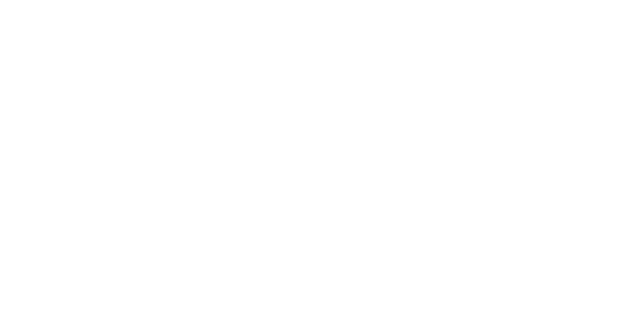
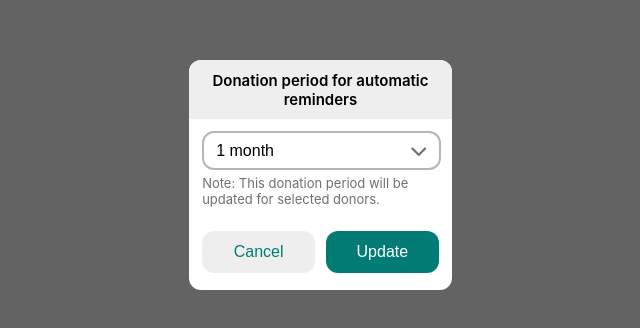
Before and after one commit to lavish-jhamb/ngo-private, a React (Create React App) app: page /donor-popup in a window 1280 px wide. Before the commit this address had no page. Shown: the part 204-532 px from the top of the page, without its empty margins (3-643 px from the left). Built offline with nearby package versions, Linux system fonts and the light colour scheme.

Commit message:
donor Popup

```diff
--- a/src/App.js
+++ b/src/App.js
@@ -2,6 +2,7 @@
 import { Routes, Route, Navigate } from "react-router-dom";
 import WelcomePage from "./Views/Page/Auth/Welcome/Index";
 import router from "./Config/Router/Router";
+import DonorPopup from "./Views/Page/Dashboard/Donors/Popup/Index";
 
 function App() {
   const [flag, setFlag] = useState(false);
@@ -16,12 +17,16 @@
   }, [flag]);
 
   return (
-      <Routes>
-        <Route path="/" element={!flag ? <WelcomePage /> : <Navigate replace to="/login" />} />
-        {router.map((route) => (
-          <Route key={route.id} path={route.path} element={route.element} />
-        ))}
-      </Routes>
+    <Routes>
+      <Route path="/donor-popup" element={<DonorPopup />} />
+      <Route
+        path="/"
+        element={!flag ? <WelcomePage /> : <Navigate replace to="/login" />}
+      />
+      {router.map((route) => (
+        <Route key={route.id} path={route.path} element={route.element} />
+      ))}
+    </Routes>
   );
 }
 
--- a/src/Components/Card/Index.jsx
+++ b/src/Components/Card/Index.jsx
@@ -1,7 +1,21 @@
-import React from "react";
+import React, { useState } from "react";
+import DonorPopup from "../../Views/Page/Dashboard/Donors/Popup/Index";
 import Style from "./Index.module.css";
 
 function Card({ donor }) {
+  const [popup, setPopup] = useState(false);
+
+  const togglePopup = ()=> {
+    setPopup(!popup);
+  }
+
+  if (popup) {
+    document.body.style.overflow='hidden';
+  }
+  else {
+    document.body.style.overflow='visible';
+  }
+
   return (
     <div className={Style.cardWrapper}>
       <div className={Style.cards}>
@@ -11,7 +25,8 @@
             <i className="fa-solid fa-phone"></i>
             <span>{donor.phone}</span>
           </div>
-          <button>Send Reminder</button>
+          <button onClick={togglePopup}>Send Reminder</button>
+          {popup && <DonorPopup togglePopup={togglePopup} />}
         </div>
       </div>
       <div className={Style.donationDetails}>
--- a/src/Components/Card/Index.module.css
+++ b/src/Components/Card/Index.module.css
@@ -3,7 +3,10 @@
   background-color: #f3f3f3;
   overflow: hidden;
   margin: 15px 0;
-  /* height: 105px; */
+}
+
+.popupZindex{
+  z-index: -1;
 }
 
 .cards > h6 {
--- a/src/Views/Page/Dashboard/Donors/Index.jsx
+++ b/src/Views/Page/Dashboard/Donors/Index.jsx
@@ -1,5 +1,5 @@
 import React from "react";
-import "./Index.css";
+import Style from "./Index.module.css";
 import Card from "../../../../Components/Card/Index";
 import MenubarLayout from "../../../Layout/Menubar/Main";
 import {Link} from "react-router-dom";
@@ -61,10 +61,10 @@
     return (
         <>
             <MenubarLayout>
-                <div className="donors">
+                <div className={Style.donors}>
                     <h4>Manage Donors</h4>
-                    <div className="search-bar">
-                        <div className="search">
+                    <div className={Style.searchBar}>
+                        <div className={Style.search}>
                             <i className="fa-solid fa-magnifying-glass"></i>
                             <input type="text" placeholder="Search by name, phone"/>
                         </div>
--- a/src/Views/Page/Dashboard/Donors/Index.css
+++ b/src/Views/Page/Dashboard/Donors/Index.module.css
@@ -9,14 +9,14 @@
   font-weight: 600;
 }
 
-.search-bar {
+.searchBar {
   display: flex;
   justify-content: space-between;
   align-items: center;
   margin: 1.2rem 0;
 }
 
-.search-bar > i {
+.searchBar > i {
   border: solid 2px var(--placeholder);
   width: 39px;
   height: 39px;
--- /dev/null
+++ b/src/Views/Page/Dashboard/Donors/Popup/Index.jsx
@@ -0,0 +1,44 @@
+import React from "react";
+import Style from "./Index.module.css";
+
+function DonorPopup(props) {
+
+  const handleSubmit = () =>{
+    props.togglePopup();
+  }
+
+  return (
+    <>
+      <div onClick={props.togglePopup} className={Style.reminderOverlay}></div>
+        <div className={Style.reminderWindow}>
+          <div className={Style.reminderWinHeader}>
+            <h4>Donation period for automatic reminders</h4>
+          </div>
+
+          <div className={Style.reminderWinBody}>
+            <div id={Style.timeDuration}>
+              <select name="timeDuration">
+                <option value="1_month">1 month</option>
+                <option value="2_month">2 month</option>
+                <option value="3_month">3 month</option>
+                <option value="4_month">4 month</option>
+              </select>
+              <i className="fa fa-chevron-down"></i>
+            </div>
+
+            <p>
+              Note: This donation period will be updated for selected donors.
+            </p>
+
+            <div className={Style.reminderBtnsGroup}>
+              <button onClick={props.togglePopup} className={Style.reminderBtns}>Cancel</button>
+              <button onClick={handleSubmit} className={Style.reminderBtns}>Update</button>
+            </div>
+          </div>
+        </div>
+
+    </>
+  );
+}
+
+export default DonorPopup;
--- /dev/null
+++ b/src/Views/Page/Dashboard/Donors/Popup/Index.module.css
@@ -0,0 +1,98 @@
+.reminderWindow {
+  width: 26.3rem;
+  height: 23rem;
+  margin: 0 auto;
+  position: fixed;
+  top: 33%;
+  left: 15%;
+  background-color: var(--white);
+  border-radius: 1.2rem;
+}
+
+.reminderOverlay {
+  width: 100vw;
+  height: 100vh;
+  position: fixed;
+  top: 0;
+  left: 0;
+  right: 0;
+  bottom: 0;
+  background: rgba(60,60,60,0.8);
+}
+
+.reminderWinHeader {
+  background-color: var(--lightGray);
+  display: flex;
+  align-items: center;
+  height: 5.9rem;
+  border-radius: 1.2rem 1.2rem 0 0;
+}
+
+.reminderWinHeader h4 {
+  font-size: 1.5rem;
+  font-weight: 600;
+  text-align: center;
+  margin-top: 0;
+}
+
+.reminderWinBody {
+  background-color: var(--white);
+  width: 90%;
+  margin: 0 auto;
+}
+
+#timeDuration {
+  width: 23.9rem;
+  height: 3.9rem;
+  border: 2px solid var(--placeholder);
+  border-radius: 1.2rem;
+  margin: 1.2rem 0 0.5rem;
+  display: flex;
+  align-items: center;
+  justify-content: space-between;
+  padding: 0 1.2rem;
+}
+
+#timeDuration select {
+  border: none;
+  outline: none;
+  appearance: none;
+  background-color: #ffff;
+  font-size: 1.6rem;
+  width: 100%;
+  height: 100%;
+}
+
+#timeDuration i {
+  color: var(--darkGray);
+  font-size: 1.7rem;
+}
+
+.reminderWinBody p {
+  color: var(--darkGray);
+  font-size: 1.3rem;
+}
+
+.reminderBtnsGroup {
+  display: flex;
+  justify-content: space-between;
+  margin-top: 2.4rem;
+}
+
+.reminderBtns {
+  border: none;
+  width: 11.3rem;
+  height: 4.2rem !important;
+  border-radius: 1.2rem !important;
+  font-size: 1.6rem !important;
+}
+
+.reminderBtnsGroup button:nth-child(1) {
+  background-color: var(--lightGray);
+  color: var(--primary);
+}
+
+.reminderBtnsGroup button:nth-child(2) {
+  background-color: var(--primary);
+  color: var(--white);
+}
```
